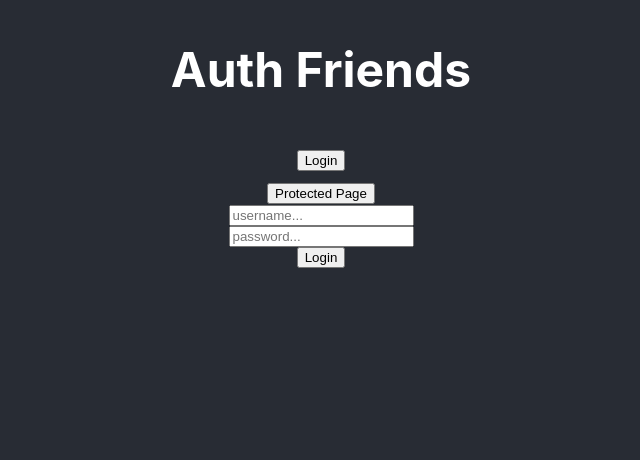
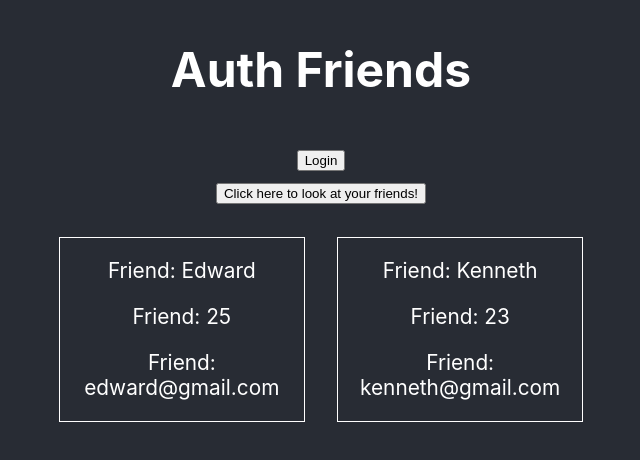
Before and after one commit to rushman7/Auth-Friends, a React (Create React App) app in the folder friends/: page /friends in a window 1280 px wide. Shown: the top 460 px of the page, without its empty margins (319-959 px from the left). Built offline with nearby package versions, Linux system fonts and the light colour scheme; sample sign-in values are in the browser's storage.

Commit message:
mapped default state

```diff
--- a/friends/src/App.js
+++ b/friends/src/App.js
@@ -2,7 +2,7 @@
 import { Link, Route, Switch } from 'react-router-dom';
 
 import Login from './components/Login';
-import GasPrices from './components/GasPrices';
+import FriendsList from './components/FriendsList';
 import PrivateRoute from './components/PrivateRoute';
 
 function App() {
@@ -10,9 +10,9 @@
     <div className="App">
       <h2>Auth Friends</h2>
       <Link to="/login"><button>Login</button></Link>
-      <Link to="/protected"><button>Protected Page</button></Link>
+      <Link to="/friends"><button>Click here to look at your friends!</button></Link>
       <Switch>
-        <PrivateRoute exact path="/protected" component={GasPrices} />
+        <PrivateRoute exact path="/friends" component={FriendsList} />
         <Route path="/login" component={Login} />
         <Route component={Login} />
       </Switch>
--- /dev/null
+++ b/friends/src/components/FriendsList.js
@@ -0,0 +1,34 @@
+import React, { useState } from 'react';
+import { axiosWithAuth } from '../utils/axiosAuth';
+
+const FriendsList = props => {
+  const [friends, setFriends] = useState({
+    friendList: [
+      {
+        name: 'Edward',
+        age: 25,
+        email: 'edward@gmail.com',
+        id: 0
+      },
+      {
+        name: 'Kenneth',
+        age: 23,
+        email: 'kenneth@gmail.com',
+        id: 1
+      }
+    ]
+  })
+  return (
+    <div className="friend-list-cont">
+      {friends.friendList.map(friend =>
+        <div className="friend-cont">
+          <p>Friend: {friend.name}</p>
+          <p>Friend: {friend.age}</p>
+          <p>Friend: {friend.email}</p>
+        </div>
+      )}
+    </div>
+  )
+}
+
+export default FriendsList;
--- a/friends/src/components/GasPrices.js
+++ /dev/null
@@ -1,11 +0,0 @@
-import React from 'react';
-
-const GasPrices = () => {
-  return (
-    <div>
-      Gas Prices
-    </div>
-  )
-}
-
-export default GasPrices;
--- a/friends/src/components/Login.js
+++ b/friends/src/components/Login.js
@@ -26,7 +26,7 @@
       .then(res => {
         console.log(res)
         localStorage.setItem('token', res.data.payload);
-        props.history.push('/protected')
+        props.history.push('/friends')
       })
       .catch(err => console.log(err));
   };
--- a/friends/src/index.css
+++ b/friends/src/index.css
@@ -33,3 +33,18 @@
   flex-flow: column nowrap;
   align-items: center;
 }
+
+.friend-list-cont {
+  display: flex;
+  flex-flow: row wrap;
+  align-items: center;
+  justify-content: center;
+  margin: 1rem auto;
+}
+
+.friend-cont {
+  border: 1px solid white;
+  width: 40%;
+  font-size: 1.3rem;
+  margin: 1rem;
+}
```
